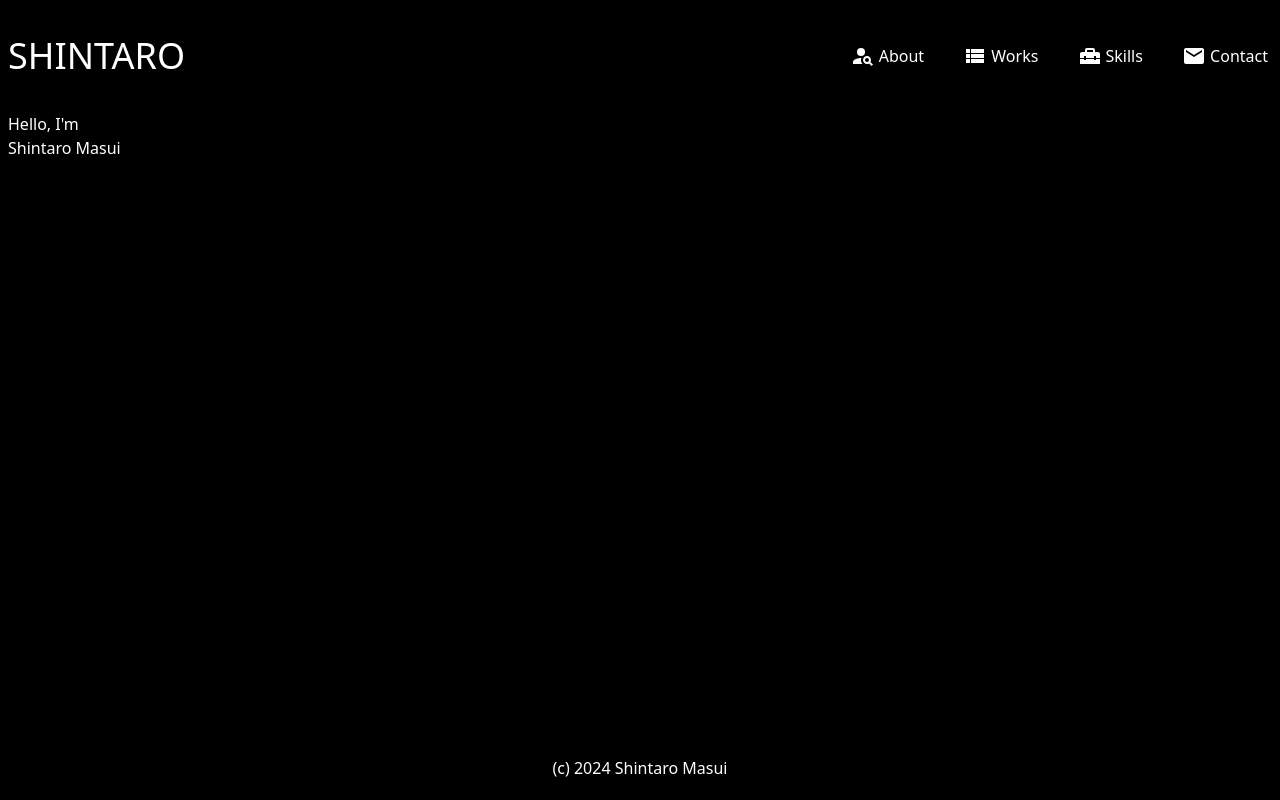
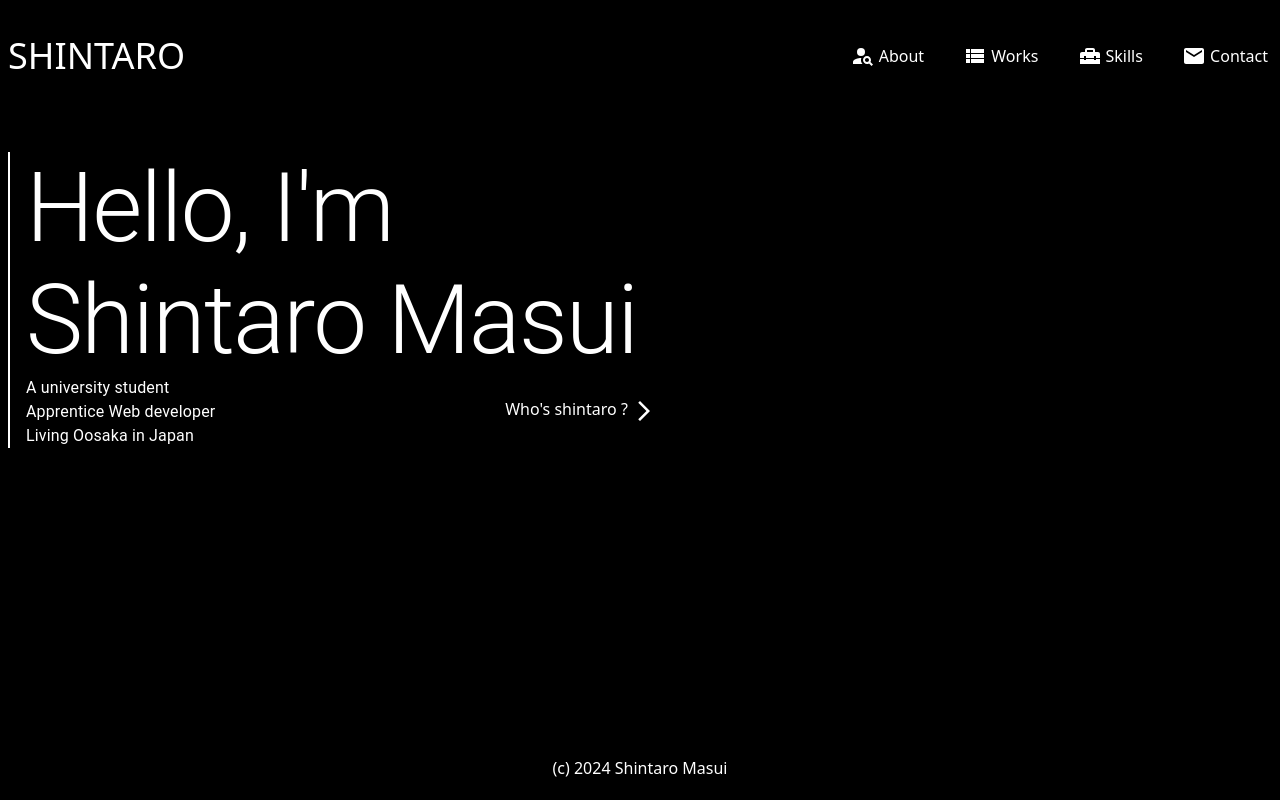
Before and after one commit to shintaro2368/portfolioSite, a Next.js app: page / in a window 1280 px wide. Built offline with nearby package versions, Linux system fonts and the light colour scheme.

Commit message:
Top画面にアニメーションを追加

```diff
--- a/app/layout.tsx
+++ b/app/layout.tsx
@@ -23,7 +23,7 @@ export default function RootLayout({
           <header>
             <Nav />
           </header>
-          <main className="min-h-[calc(100vh_-_176px)]">
+          <main className="min-h-[calc(100vh_-_176px)] py-10">
             {children}
           </main>
           <footer>
--- a/app/page.tsx
+++ b/app/page.tsx
@@ -1,8 +1,24 @@
+import { Box, Typography } from "@mui/material";
+import ArrowForwardIosIcon from '@mui/icons-material/ArrowForwardIos';
+import Link from "next/link";
+
 export default function Page() {
   return (
-      <div>
-        <p>Hello, I'm</p>
-        <p>Shintaro Masui</p>
-      </div>
+      <Box borderLeft={2} paddingLeft={2} component="div" className="">
+        <Typography variant="h1" className="animate-slide-in-top">Hello, I'm<br/>Shintaro Masui</Typography>
+        <Box component="div" className="animate-slide-in-fwd-bottom justify-between" display="flex" maxWidth={630} alignItems="center">
+          <Box component="div">
+            <Typography variant="body1">A university student</Typography>
+            <Typography variant="body1">Apprentice Web developer</Typography>
+            <Typography variant="body1">Living Oosaka in Japan</Typography>
+          </Box>
+          <Box component="div" display="flex" height={30}>
+            <Link href="/about">
+                {"Who's shintaro ? "}
+                <ArrowForwardIosIcon/>
+            </Link>
+          </Box>
+        </Box>
+      </Box>
   );
 }
--- a/tailwind.config.ts
+++ b/tailwind.config.ts
@@ -13,6 +13,32 @@ const config: Config = {
         "gradient-conic":
           "conic-gradient(from 180deg at 50% 50%, var(--tw-gradient-stops))",
       },
+      animation: {
+        "slide-in-top": "slide-in-top 1.75s cubic-bezier(0.165, 0.840, 0.440, 1.000)   both",
+        "slide-in-fwd-bottom": "slide-in-fwd-bottom 1s cubic-bezier(0.455, 0.030, 0.515, 0.955) 1.75s  both",
+      },
+      keyframes: {
+        "slide-in-top": {
+          "0%": {
+            transform: "translateY(-1000px)",
+            opacity: "0"
+          },
+          to: {
+            transform: "translateY(0)",
+            opacity: "1"
+          }
+        },
+        "slide-in-fwd-bottom": {
+          "0%": {
+            transform: "translateZ(-1400px) translateY(800px)",
+            opacity: "0"
+          },
+          to: {
+            transform: "translateZ(0) translateY(0)",
+            opacity: "1"
+          }
+        },
+      },
     },
   },
   plugins: [],
```
Also changed, not shown: app/globals.css (line endings or trailing spaces).
